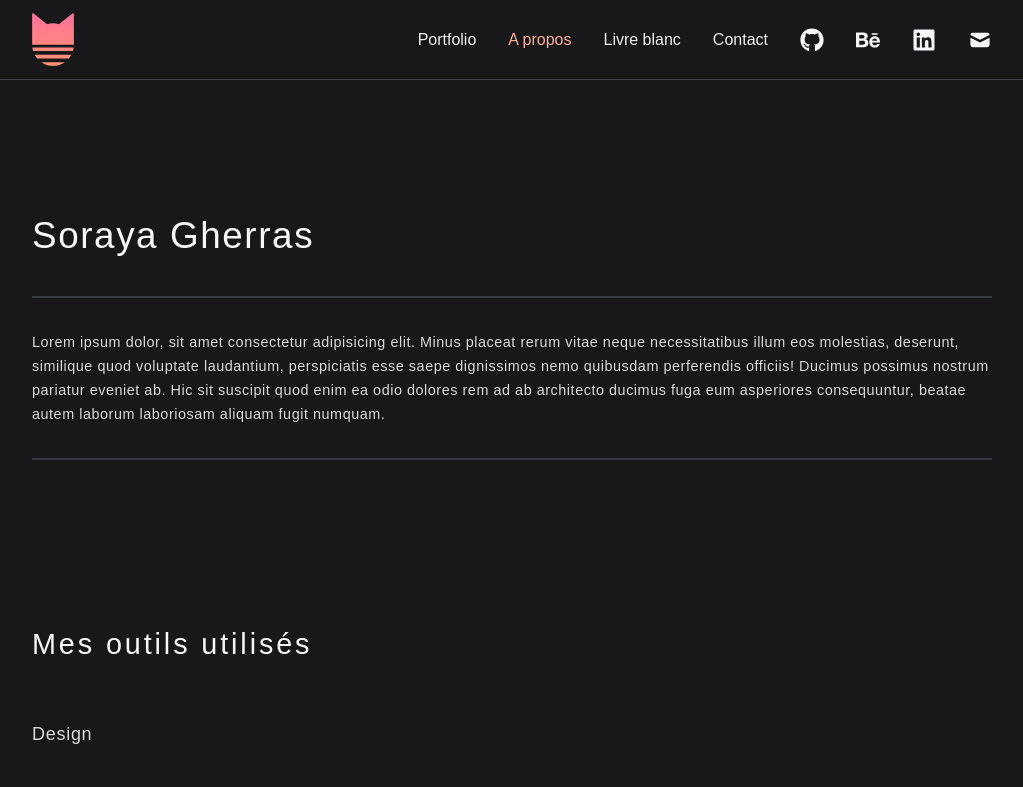
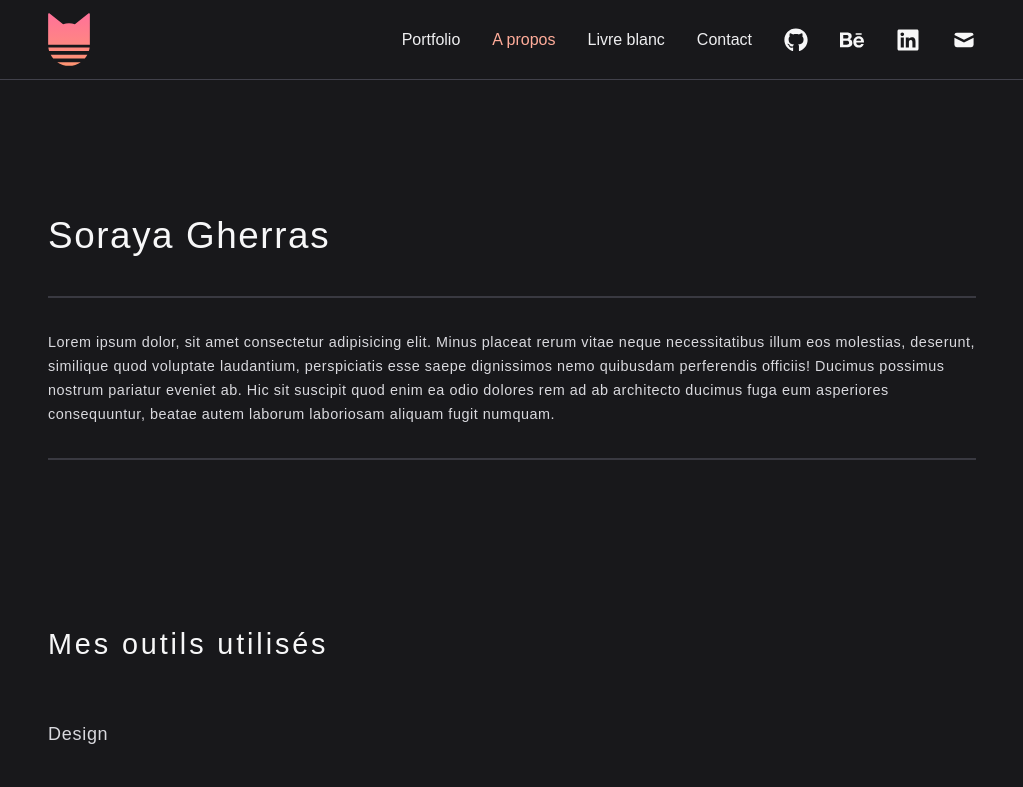
Before and after one commit to Assoghe/portfonextjs, a Next.js app: page /a-propos in a window 1280 px wide. Shown: the top 787 px of the page, without its empty margins (128-1151 px from the left). Built offline with nearby package versions, Linux system fonts and the light colour scheme; a web font is replaced by a local one.

Commit message:
Fix padding

```diff
--- a/src/app/[case-study]/_component/Heading.tsx
+++ b/src/app/[case-study]/_component/Heading.tsx
@@ -11,7 +11,7 @@ interface HeadingSectionProps {
 }
 
 const HeadingSection: React.FC<HeadingSectionProps> = ({ title, text, src, alt }) => (
-    <div className='px-6 tablet:px-40 mt-56'>
+    <div className='px-6 tablet:px-44 mt-56'>
        <Typography variant='h1' component='h1'>
             {title}
        </Typography>
--- a/src/app/[case-study]/_component/InfoSection.tsx
+++ b/src/app/[case-study]/_component/InfoSection.tsx
@@ -13,7 +13,7 @@ interface InfoSectionProps {
 }
 
 const InfoSection: React.FC<InfoSectionProps> = ({ client, nameClient, nameTool, tool, nameRole, role }) => (
-    <div className='px-6 tablet:px-40'>
+    <div className='px-6 tablet:px-44'>
         <div className=' tablet:flex tablet:justify-between'>
         <div>
             <Typography variant='h6' component='h6' className='text-neutral-300'>
--- a/src/app/[case-study]/_component/TextSection.tsx
+++ b/src/app/[case-study]/_component/TextSection.tsx
@@ -11,7 +11,7 @@ interface TextImgSectionProps {
 }
 
 const TextImgSection: React.FC<TextImgSectionProps> = ({ title, text, src, alt }) => (
-  <div className='px-6 tablet:px-40'>
+  <div className='px-6 tablet:px-44'>
     <div className='tablet:flex'>
       <Typography variant='h3' component='h3' className='tablet:mr-9 tablet:w-[440px] text-neutral-300'>
         {title}
--- a/src/app/_components/navigation/navbar.tsx
+++ b/src/app/_components/navigation/navbar.tsx
@@ -11,7 +11,7 @@ import { navLinks, socialLinks } from '../../constants/constants'
 
 const Navbar = () => {
   return (
-    <header className='flex items-center justify-between h-20 max-width border-b border-neutral-800 px-6 tablet:px-40 fixed top-0 left-0 right-0 w-full z-50 bg-neutral-950'>
+    <header className='flex items-center justify-between h-20 max-width border-b border-neutral-800 px-6 tablet:px-44 fixed top-0 left-0 right-0 w-full z-50 bg-neutral-950'>
       <Link href={"/"}>
           <LogoComponent size='little'/>
       </Link>
--- a/src/app/a-propos/page.tsx
+++ b/src/app/a-propos/page.tsx
@@ -3,7 +3,7 @@ import About from "./About";
 
 function AboutPage() {
   return (
-    <div className="px-12 tablet:px-40 my-52">
+    <div className="px-12 tablet:px-44 my-52">
       <About/>
     </div>
   )
--- a/src/app/daily/page.tsx
+++ b/src/app/daily/page.tsx
@@ -15,7 +15,7 @@ export default function Daily() {
                         text={dailyItem.description}
                         src={dailyItem.image}
                     />
-                    <div className='grid tablet:grid-cols-3 grid-cols-1 gap-9 px-6 tablet:px-40'>
+                    <div className='grid tablet:grid-cols-3 grid-cols-1 gap-9 px-6 tablet:px-44'>
                         {dailyItem.dailyCases.map((dailyCase, subIndex) => (
                             <div key={subIndex}>
                                 <Image
--- a/src/app/portfolio/_components/herosection/hero-top-view.tsx
+++ b/src/app/portfolio/_components/herosection/hero-top-view.tsx
@@ -4,7 +4,7 @@ import { Tag } from "@/app/ui/tag/tag";
 
 export const HeroTopView = () => {
     return (
-        <Container className="my-40">
+        <Container className="px-6 tablet:px-44 mt-56">
             <Typography variant="h1" component="h1" className="my-14">
             Je suis une UX et Ui designer qui explore l’intégration pour créer des interfaces réalistes.
             </Typography>
--- a/src/app/portfolio/_components/portfolio/page.tsx
+++ b/src/app/portfolio/_components/portfolio/page.tsx
@@ -7,7 +7,7 @@ import { DailyChallenge } from "@/app/daily/DailyChallenge";
 
 function PortfolioPage() {
   return (
-    <div className="px-8 tablet:px-40">
+    <div className="px-8 tablet:px-44">
       <HeroTopView/>
       <DailyChallenge />
       <PortfolioSection/>
```
